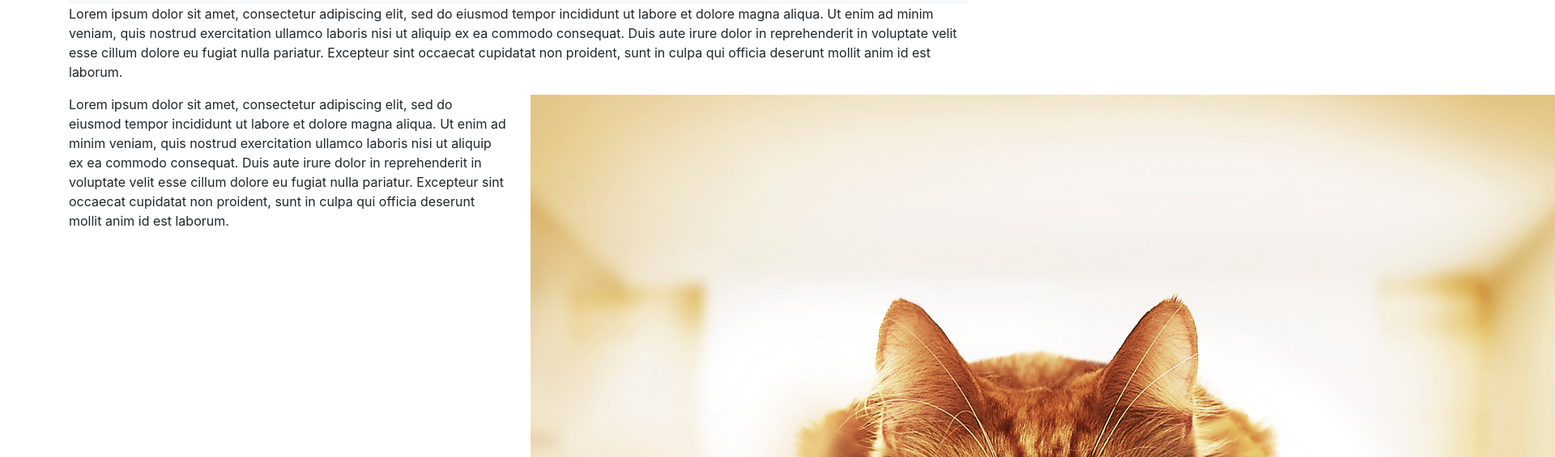
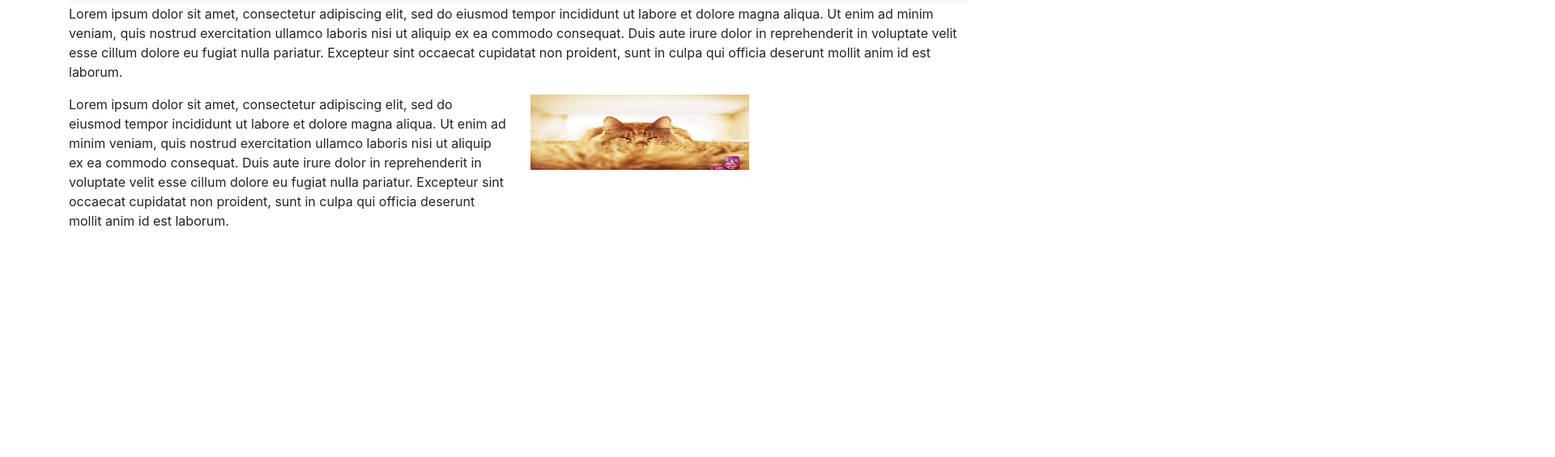
Before and after one commit to Taubinho/project0, a plain HTML site: page index.html in a window 1280 px wide. Shown: the part 51-616 px from the top of the page at 81% size, 1920 px wide, since content can reach past the window. Drawn offline with nearby package versions, Linux system fonts and the light colour scheme.

Commit message:
resized image

```diff
--- a/index.html
+++ b/index.html
@@ -45,7 +45,7 @@
             non proident, sunt in culpa qui officia deserunt mollit anim id est laborum.
           </div>
           <div class="col-6">
-            <img src="cat.jpg">
+            <img src="cat.jpg" alt="cat" height="50%" width="50%">
           </div>
         </div>
       </div>
```
